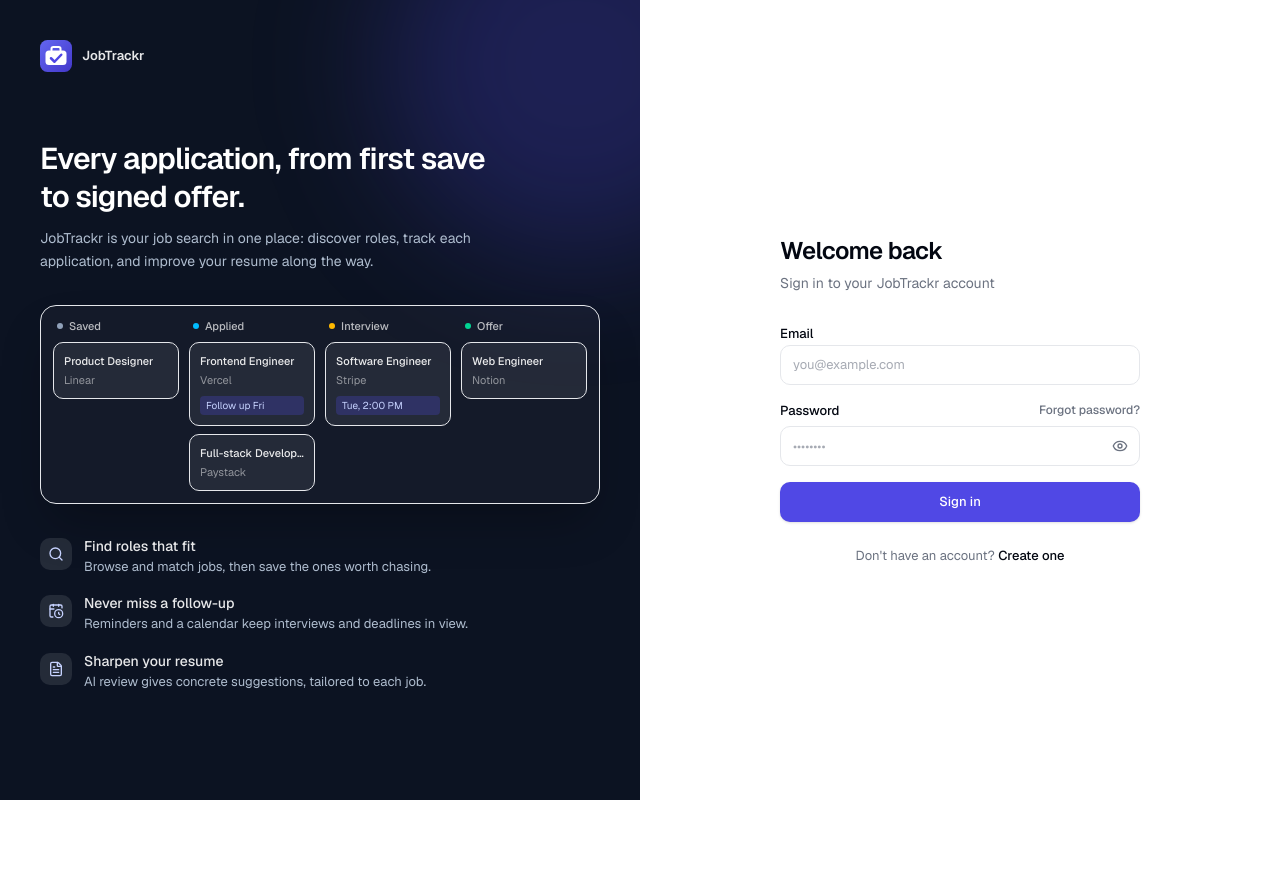
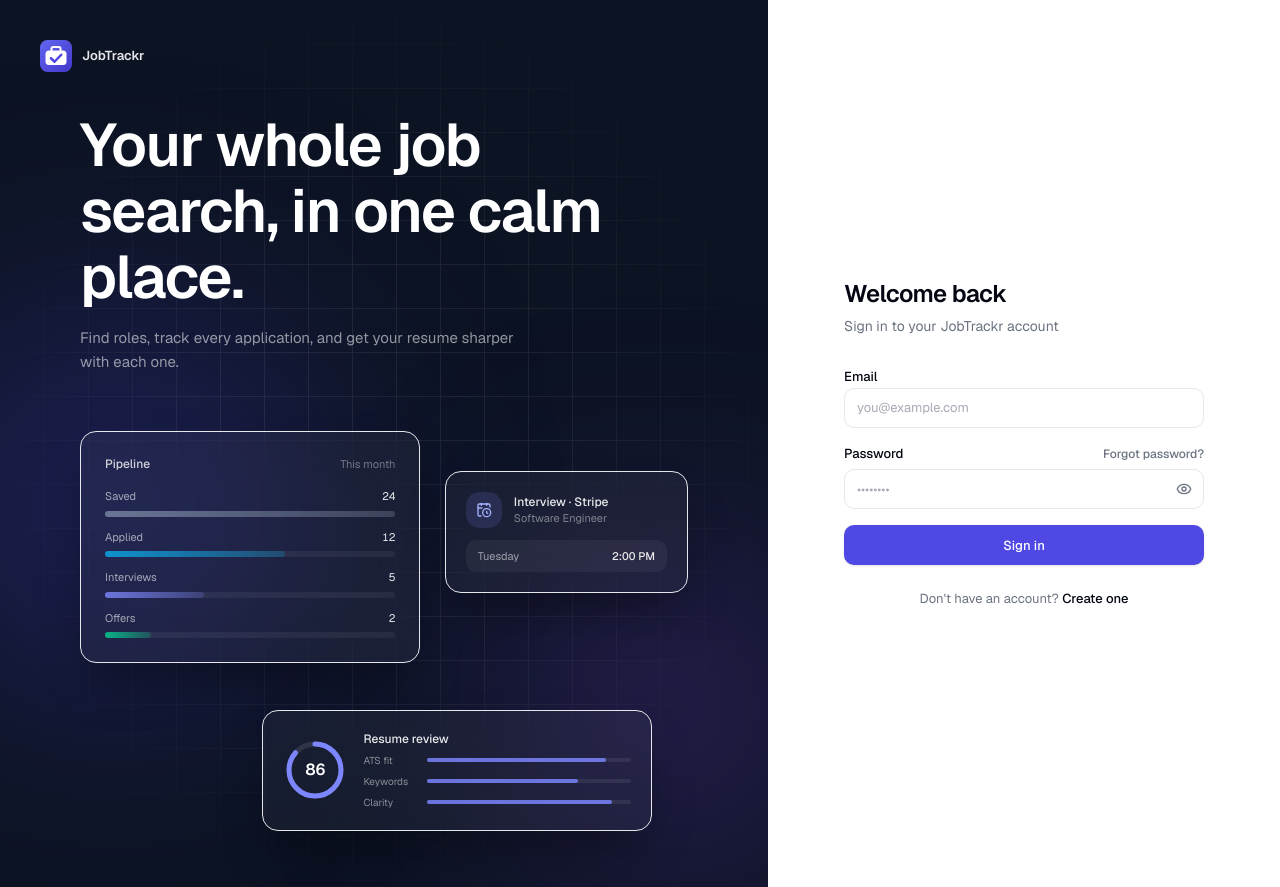
Before and after one commit to obasanmichael/JobTrackr-Frontend, a Next.js app: page /login in a window 1280 px wide. Before the commit the page ends 800 px from the top, so only its background shows below. Built offline with nearby package versions, Linux system fonts and the light colour scheme; no server answers.

Commit message:
feat: refine auth showcase panel and use 60/40 split
Replace the kanban preview with layered glass cards (pipeline, interview, resume score) over a faded grid, and widen the left panel to 60% on login and register.

```diff
--- a/src/app/login/page.tsx
+++ b/src/app/login/page.tsx
@@ -54,7 +54,7 @@ function LoginPageContent() {
   }
 
   return (
-    <div className="grid min-h-screen lg:grid-cols-2">
+    <div className="grid min-h-screen lg:grid-cols-[3fr_2fr]">
       <AuthShowcase />
 
       {/* Right panel — form */}
--- a/src/app/register/page.tsx
+++ b/src/app/register/page.tsx
@@ -62,7 +62,7 @@ function RegisterPageContent() {
   }
 
   return (
-    <div className="grid min-h-screen lg:grid-cols-2">
+    <div className="grid min-h-screen lg:grid-cols-[3fr_2fr]">
       <AuthShowcase badge="Free during beta" />
 
       {/* Right panel, form */}
--- a/src/features/auth/components/auth-showcase.tsx
+++ b/src/features/auth/components/auth-showcase.tsx
@@ -1,129 +1,152 @@
-import { CalendarClock, FileText, Search, type LucideIcon } from "lucide-react";
+import { CalendarClock } from "lucide-react";
 import { Logo } from "@/components/ui/logo";
 
-type Stage = {
-  name: string;
-  dot: string;
-  cards: { role: string; company: string; note?: string }[];
-};
-
-const STAGES: Stage[] = [
-  {
-    name: "Saved",
-    dot: "bg-slate-400",
-    cards: [{ role: "Product Designer", company: "Linear" }],
-  },
-  {
-    name: "Applied",
-    dot: "bg-sky-400",
-    cards: [
-      { role: "Frontend Engineer", company: "Vercel", note: "Follow up Fri" },
-      { role: "Full-stack Developer", company: "Paystack" },
-    ],
-  },
-  {
-    name: "Interview",
-    dot: "bg-amber-400",
-    cards: [{ role: "Software Engineer", company: "Stripe", note: "Tue, 2:00 PM" }],
-  },
-  {
-    name: "Offer",
-    dot: "bg-emerald-400",
-    cards: [{ role: "Web Engineer", company: "Notion" }],
-  },
+const FUNNEL = [
+  { label: "Saved", value: 24, width: "100%", tone: "from-slate-400/60 to-slate-400/20" },
+  { label: "Applied", value: 12, width: "62%", tone: "from-sky-400/70 to-sky-400/20" },
+  { label: "Interviews", value: 5, width: "34%", tone: "from-indigo-400/80 to-indigo-400/20" },
+  { label: "Offers", value: 2, width: "16%", tone: "from-emerald-400/80 to-emerald-400/20" },
 ];
 
-const POINTS: { icon: LucideIcon; title: string; body: string }[] = [
-  {
-    icon: Search,
-    title: "Find roles that fit",
-    body: "Browse and match jobs, then save the ones worth chasing.",
-  },
-  {
-    icon: CalendarClock,
-    title: "Never miss a follow-up",
-    body: "Reminders and a calendar keep interviews and deadlines in view.",
-  },
-  {
-    icon: FileText,
-    title: "Sharpen your resume",
-    body: "AI review gives concrete suggestions, tailored to each job.",
-  },
+const SCORES = [
+  { label: "ATS fit", value: 88 },
+  { label: "Keywords", value: 74 },
+  { label: "Clarity", value: 91 },
 ];
+
+const glass =
+  "rounded-2xl border border-white/10 bg-white/[0.045] shadow-2xl shadow-black/40 backdrop-blur-xl";
+
+function ScoreRing({ value }: { value: number }) {
+  const r = 26;
+  const c = 2 * Math.PI * r;
+  return (
+    <div className="relative h-16 w-16 shrink-0">
+      <svg viewBox="0 0 64 64" className="h-16 w-16 -rotate-90">
+        <circle cx="32" cy="32" r={r} fill="none" strokeWidth="5" className="stroke-white/10" />
+        <circle
+          cx="32"
+          cy="32"
+          r={r}
+          fill="none"
+          strokeWidth="5"
+          strokeLinecap="round"
+          strokeDasharray={c}
+          strokeDashoffset={c * (1 - value / 100)}
+          className="stroke-indigo-400"
+        />
+      </svg>
+      <span className="absolute inset-0 flex items-center justify-center text-base font-semibold tabular-nums text-white">
+        {value}
+      </span>
+    </div>
+  );
+}
 
 export function AuthShowcase({ badge }: { badge?: string }) {
   return (
-    <div className="relative hidden overflow-hidden bg-sidebar p-10 lg:flex lg:flex-col">
+    <div className="relative hidden overflow-hidden bg-sidebar lg:flex lg:flex-col">
+      {/* Atmosphere: soft glows and a faded grid */}
       <div
         aria-hidden
-        className="pointer-events-none absolute -right-32 -top-32 h-96 w-96 rounded-full bg-primary/25 blur-3xl"
+        className="pointer-events-none absolute -left-24 top-1/3 h-[420px] w-[420px] rounded-full bg-primary/25 blur-[120px]"
+      />
+      <div
+        aria-hidden
+        className="pointer-events-none absolute -right-20 bottom-0 h-[360px] w-[360px] rounded-full bg-violet-500/20 blur-[120px]"
+      />
+      <div
+        aria-hidden
+        className="pointer-events-none absolute inset-0 opacity-[0.07] [background-image:linear-gradient(white_1px,transparent_1px),linear-gradient(90deg,white_1px,transparent_1px)] [background-size:44px_44px] [mask-image:radial-gradient(ellipse_at_center,black_30%,transparent_75%)]"
       />
 
-      <div className="relative flex items-center justify-between">
+      <div className="relative flex items-center justify-between p-10">
         <div className="flex items-center gap-2.5">
           <Logo className="h-8 w-8" />
           <span className="text-[13px] font-semibold text-white/90">JobTrackr</span>
         </div>
         {badge && (
-          <div className="inline-flex items-center gap-2 rounded-full bg-sidebar-accent px-3 py-1">
+          <div className="inline-flex items-center gap-2 rounded-full border border-white/10 bg-white/5 px-3 py-1">
             <span className="h-1.5 w-1.5 rounded-full bg-green-400" />
             <span className="text-xs text-sidebar-foreground">{badge}</span>
           </div>
         )}
       </div>
 
-      <div className="relative flex flex-1 flex-col justify-center space-y-8 py-8">
-        <div className="max-w-md space-y-3">
-          <h2 className="text-3xl font-semibold leading-tight tracking-tight text-white">
-            Every application, from first save to signed offer.
+      <div className="relative flex flex-1 flex-col justify-center gap-14 px-14 pb-14 xl:px-20">
+        <div className="max-w-2xl space-y-4">
+          <h2 className="text-4xl font-semibold leading-[1.1] tracking-tight text-white xl:text-6xl">
+            Your whole job search, in one calm place.
           </h2>
-          <p className="text-sm leading-relaxed text-sidebar-foreground">
-            JobTrackr is your job search in one place: discover roles, track each
-            application, and improve your resume along the way.
+          <p className="max-w-md text-[15px] leading-relaxed text-white/55">
+            Find roles, track every application, and get your resume sharper with each one.
           </p>
         </div>
 
-        <div
-          aria-hidden
-          className="grid grid-cols-4 gap-2.5 rounded-2xl border border-white/10 bg-white/[0.03] p-3 shadow-2xl shadow-black/30"
-        >
-          {STAGES.map((stage) => (
-            <div key={stage.name} className="space-y-2">
-              <div className="flex items-center gap-1.5 px-1 text-[11px] font-medium text-white/70">
-                <span className={`h-1.5 w-1.5 rounded-full ${stage.dot}`} />
-                {stage.name}
-              </div>
-              {stage.cards.map((card) => (
-                <div
-                  key={card.company}
-                  className="rounded-lg border border-white/10 bg-white/[0.07] p-2.5"
-                >
-                  <p className="truncate text-[11px] font-medium text-white/90">{card.role}</p>
-                  <p className="mt-0.5 truncate text-[11px] text-white/50">{card.company}</p>
-                  {card.note && (
-                    <p className="mt-2 truncate rounded bg-primary/25 px-1.5 py-0.5 text-[10px] text-indigo-200">
-                      {card.note}
-                    </p>
-                  )}
+        {/* Floating composition */}
+        <div aria-hidden className="relative h-[400px] max-w-[760px]">
+          {/* Funnel */}
+          <div className={`${glass} absolute left-0 top-0 w-[56%] p-6`}>
+            <div className="flex items-baseline justify-between">
+              <p className="text-xs font-medium text-white/80">Pipeline</p>
+              <p className="text-[11px] text-white/40">This month</p>
+            </div>
+            <div className="mt-4 space-y-3">
+              {FUNNEL.map((row) => (
+                <div key={row.label}>
+                  <div className="mb-1.5 flex justify-between text-[11px]">
+                    <span className="text-white/60">{row.label}</span>
+                    <span className="tabular-nums text-white/90">{row.value}</span>
+                  </div>
+                  <div className="h-1.5 rounded-full bg-white/[0.06]">
+                    <div
+                      className={`h-full rounded-full bg-gradient-to-r ${row.tone}`}
+                      style={{ width: row.width }}
+                    />
+                  </div>
                 </div>
               ))}
             </div>
-          ))}
+          </div>
+
+          {/* Interview */}
+          <div className={`${glass} absolute right-0 top-10 w-[40%] p-5`}>
+            <div className="flex items-center gap-3">
+              <span className="flex h-9 w-9 items-center justify-center rounded-xl bg-indigo-400/15 text-indigo-300">
+                <CalendarClock className="h-4 w-4" />
+              </span>
+              <div className="min-w-0">
+                <p className="truncate text-xs font-medium text-white/90">Interview · Stripe</p>
+                <p className="truncate text-[11px] text-white/45">Software Engineer</p>
+              </div>
+            </div>
+            <div className="mt-3 flex items-center justify-between rounded-lg bg-white/[0.05] px-3 py-2 text-[11px]">
+              <span className="text-white/55">Tuesday</span>
+              <span className="font-medium tabular-nums text-white/90">2:00 PM</span>
+            </div>
+          </div>
+
+          {/* Resume score */}
+          <div className={`${glass} absolute bottom-0 right-[6%] w-[64%] p-5`}>
+            <div className="flex items-center gap-4">
+              <ScoreRing value={86} />
+              <div className="min-w-0 flex-1 space-y-1.5">
+                <p className="text-xs font-medium text-white/90">Resume review</p>
+                {SCORES.map((s) => (
+                  <div key={s.label} className="flex items-center gap-2 text-[10px] text-white/50">
+                    <span className="w-14 shrink-0">{s.label}</span>
+                    <div className="h-1 flex-1 rounded-full bg-white/[0.07]">
+                      <div
+                        className="h-full rounded-full bg-indigo-400/80"
+                        style={{ width: `${s.value}%` }}
+                      />
+                    </div>
+                  </div>
+                ))}
+              </div>
+            </div>
+          </div>
         </div>
-
-        <ul className="grid gap-4">
-          {POINTS.map(({ icon: Icon, title, body }) => (
-            <li key={title} className="flex items-start gap-3">
-              <span className="mt-0.5 flex h-8 w-8 shrink-0 items-center justify-center rounded-lg bg-white/10 text-indigo-200">
-                <Icon className="h-4 w-4" />
-              </span>
-              <div>
-                <p className="text-sm font-medium text-white/90">{title}</p>
-                <p className="text-[13px] leading-relaxed text-sidebar-foreground">{body}</p>
-              </div>
-            </li>
-          ))}
-        </ul>
       </div>
     </div>
   );
```
